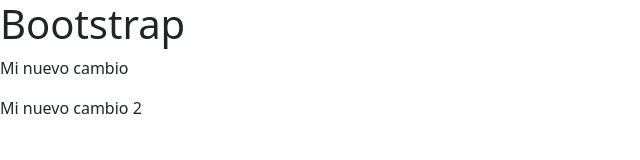
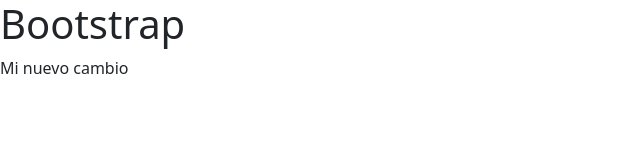
Before and after one commit to ssprogrammingss/ecommerce-lab, a plain HTML site: page index.html in a window 1280 px wide. Shown: the whole page, without its empty margins (0-640 px from the left). Drawn offline with Linux system fonts and the light colour scheme.

Commit message:
nuevo cambio (#1)

```diff
--- a/index.html
+++ b/index.html
@@ -10,7 +10,6 @@
     <h1>Bootstrap</h1>
 
     <p>Mi nuevo cambio</p>
-    <p>Mi nuevo cambio 2</p>
     <script src="assets/js/bootstrap.bundle.min.js"></script>
 </body>
 </html>
```
